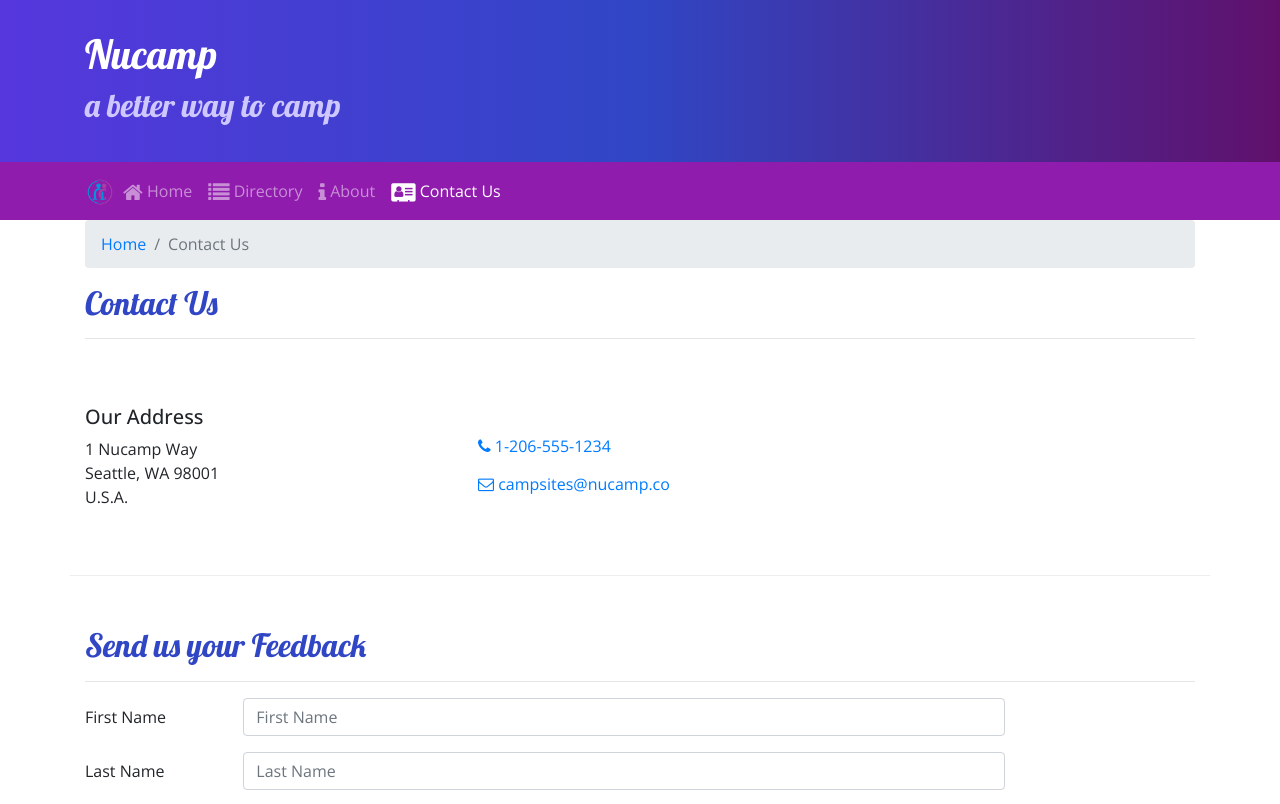
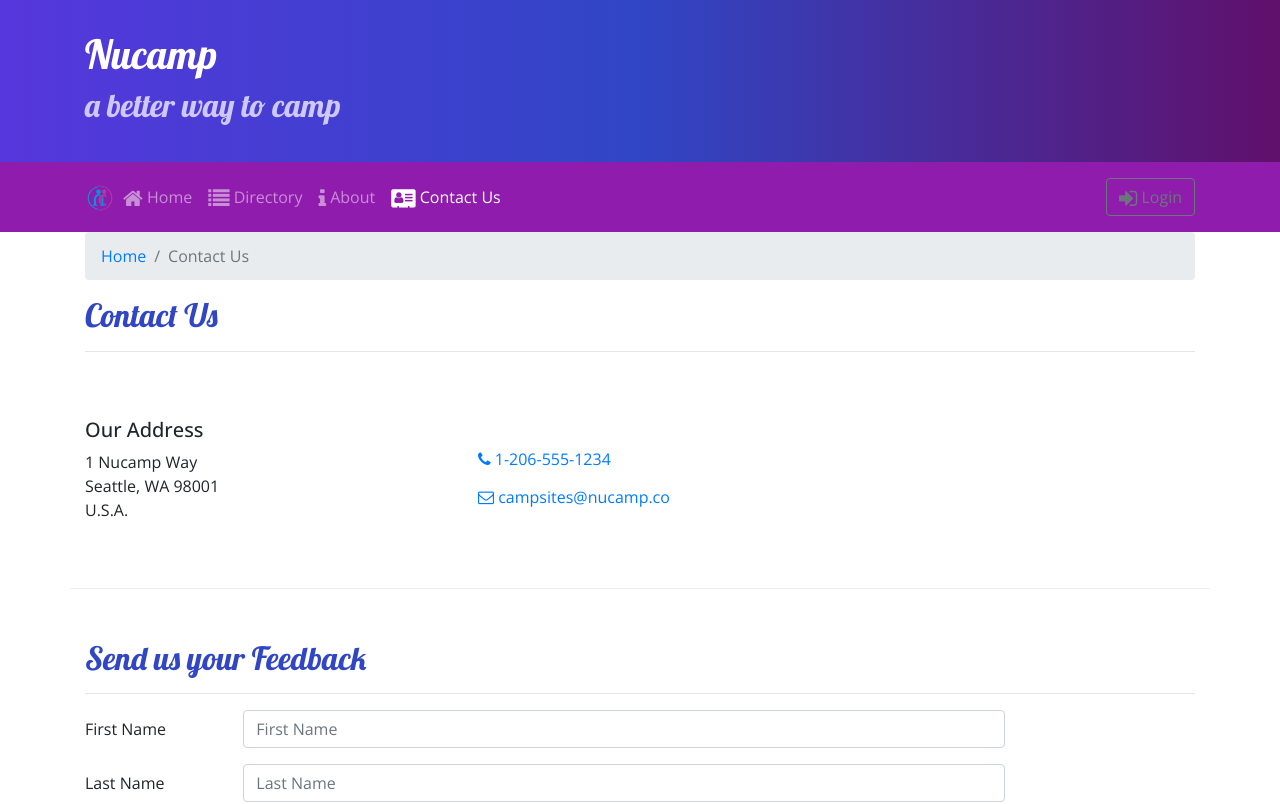
Before and after one commit to CatherineLydia/nucampsite-REACT, a React (Create React App) app: page /contactus in a window 1280 px wide. Shown: the top 804 px of the page. Built offline with nearby package versions, Linux system fonts and the light colour scheme.

Commit message:
Login Modal

```diff
--- a/src/components/HeaderComponent.js
+++ b/src/components/HeaderComponent.js
@@ -1,19 +1,27 @@
 import React, { Component } from 'react';
-import { Nav, Navbar, NavbarBrand, NavbarToggler, Collapse, NavItem, Jumbotron } from 'reactstrap';
+import { Nav, Navbar, NavbarBrand, NavbarToggler, Collapse, NavItem, Jumbotron , Button,Modal,ModalHeader,ModalBody } from 'reactstrap';
 import { NavLink } from 'react-router-dom';
 
 class Header extends Component {
     constructor(props) {
         super(props);
-            this.toggleNav = this.toggleNav.bind(this);
+
             this.state = {
-                isNavOpen: false
+                isNavOpen: false,
+                isModalOpen :false
             };
+        this.toggleNav = this.toggleNav.bind(this);
+        this.toggleModal = this.toggleModal.bind(this);
         }
 
     toggleNav() {
         this.setState({
             isNavOpen:!this.state.isNavOpen
+        });
+    }
+    toggleModal() {
+        this.setState({
+            isModalOpen:!this.state.isModalOpen
         });
     }
     render() {
@@ -56,9 +64,20 @@ class Header extends Component {
                                     </NavLink>
                                 </NavItem>
                             </Nav>
+                            <span className="navbar-text ml-auto">
+                                <Button outline onClick={this.toggleModal}>
+                                    <i className="fa fa-sign-in fa-lg" /> Login
+                                </Button>
+                            </span>
                         </Collapse>
                     </div>
                 </Navbar>
+                <Modal isOpen={this.state.isModalOpen} toggle={this.toggleModal}>
+                    <ModalHeader toggle={this.toggleModal}>Login</ModalHeader>
+                    <ModalBody>
+
+                    </ModalBody>
+                </Modal>
             </React.Fragment>
         );
     }
```
